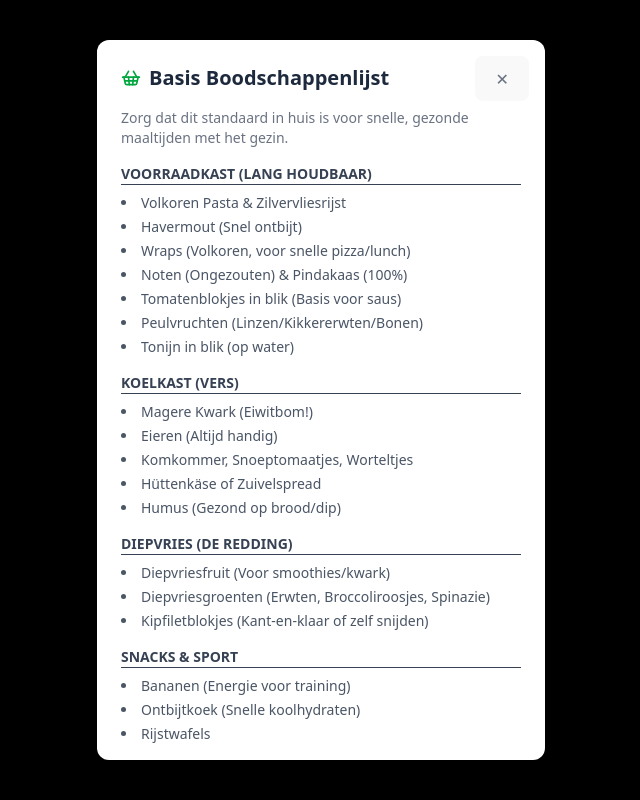
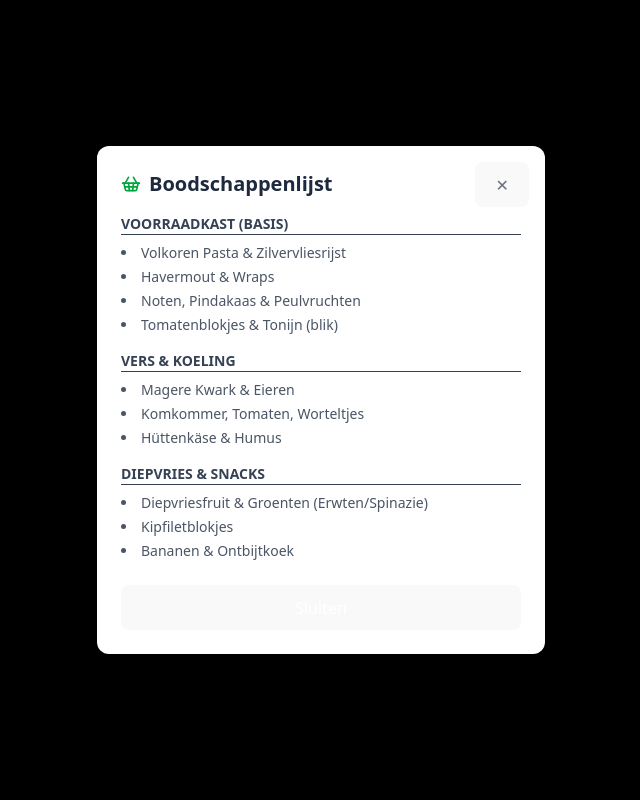
Before and after one commit to hiddehulshof/training, a React (Vite) app: page / in a window 1280 px wide. Both pictures are taken after a click on the button "Lijst". Shown: the top 800 px of the page, without its empty margins (319-959 px from the left). Built offline with nearby package versions, Linux system fonts and the light colour scheme.

Commit message:
Update App.jsx

```diff
--- a/src/App.jsx
+++ b/src/App.jsx
@@ -1,7 +1,106 @@
 import React, { useState, useEffect } from 'react';
-import { Calendar, Moon, Zap, Trophy, Dumbbell, Coffee, Info, ChevronLeft, ChevronRight, Utensils, CheckCircle, Droplets, Apple, Carrot, Beef, ShoppingBasket } from 'lucide-react';
+import { Calendar, Moon, Zap, Trophy, Dumbbell, Coffee, Info, ChevronLeft, ChevronRight, Utensils, CheckCircle, Droplets, Apple, Carrot, Beef, ShoppingBasket, Dices, Plus, Trash2 } from 'lucide-react';
 
 // --- DATA & LOGIC ---
+
+const RECIPES = [
+  {
+    id: 1,
+    title: "Snelle Pasta Pesto met Kip",
+    tags: ["Snel", "Eiwitrijk"],
+    time: "15 min",
+    ingredients: ["Volkoren Penne", "Kipfilet blokjes", "Groene Pesto", "Cherrytomaatjes", "Broccoli (diepvries)"],
+    instructions: "Kook pasta en broccoli. Bak kip goudbruin. Meng alles met pesto en gehalveerde tomaatjes."
+  },
+  {
+    id: 2,
+    title: "Boerenomelet op Brood",
+    tags: ["Lunch/Diner", "Vega"],
+    time: "10 min",
+    ingredients: ["4 Eieren", "Roerbakgroenten", "Volkoren Brood", "Geraspte 30+ kaas", "Scheutje melk"],
+    instructions: "Bak groenten kort aan. Kluts eieren met melk en giet erover. Bak tot gestold. Serveer op brood."
+  },
+  {
+    id: 3,
+    title: "Kip Wraps met Mais & Bonen",
+    tags: ["Peuterproof", "Eiwitrijk"],
+    time: "20 min",
+    ingredients: ["Volkoren Wraps", "Kipfilet of Vega stukjes", "Mais (blik)", "Kidneybonen", "Paprika", "Tomatenpuree"],
+    instructions: "Bak kip en paprika. Voeg mais, bonen en puree toe. Vul wraps en rol op. Even kort in de pan voor een krokant korstje."
+  },
+  {
+    id: 4,
+    title: "Zoete Aardappel Stamppot",
+    tags: ["Peuter Hit", "Vega"],
+    time: "25 min",
+    ingredients: ["Zoete Aardappels", "Spinazie (vers)", "Feta blokjes", "Pijnboompitten", "Vegetarische balletjes"],
+    instructions: "Kook aardappels gaar en stamp fijn. Roer rauwe spinazie en feta erdoor (slinkt door hitte). Serveer met balletjes."
+  },
+  {
+    id: 5,
+    title: "Traybake met Worstjes & Groente",
+    tags: ["Oven (Makkie)", "Weinig Afwas"],
+    time: "30 min",
+    ingredients: ["Krieltjes", "Kipworstjes", "Courgette", "Paprika", "Rode ui", "Italiaanse kruiden"],
+    instructions: "Snijd alles grof. Meng met olie en kruiden op bakplaat. 25 min in oven op 200gr."
+  },
+  {
+    id: 6,
+    title: "Vissticks met Doperwten-Puree",
+    tags: ["Peuterproof", "Vis"],
+    time: "20 min",
+    ingredients: ["Vissticks (oven)", "Aardappels", "Doperwten (diepvries)", "Viskruiden", "Kwark (ipv mayo)"],
+    instructions: "Bak vissticks in oven. Kook aardappels en doperwten. Stamp tot een groene puree. Super leuk voor kids!"
+  },
+  {
+    id: 7,
+    title: "Macaroni met 'Verstopte' Groenten",
+    tags: ["Peuterproof", "Prep"],
+    time: "20 min",
+    ingredients: ["Volkoren Macaroni", "Rundergehakt", "Courgette (geraspt)", "Wortel (geraspt)", "Passata (tomatensaus)"],
+    instructions: "Rul gehakt. Bak geraspte groenten mee (zijn onzichtbaar!). Voeg saus toe. Meng met gekookte macaroni."
+  },
+  {
+    id: 8,
+    title: "Oosterse Wok met Rijst",
+    tags: ["Snel", "Veel Groente"],
+    time: "15 min",
+    ingredients: ["Zilvervliesrijst", "Wokgroenten pakket", "Kip of Tofu", "Ketjap Manis (minder zout)", "Cashewnoten"],
+    instructions: "Kook rijst. Wok kip en groenten op hoog vuur. Blus af met scheutje ketjap. Bestrooi met noten."
+  },
+  {
+    id: 9,
+    title: "Gezonde Pannenkoeken Party",
+    tags: ["Papadag", "Lunch/Diner"],
+    time: "20 min",
+    ingredients: ["Volkorenmeel", "Eieren", "Halfvolle Melk", "Appel", "Kaneel", "Spekjes (optioneel)"],
+    instructions: "Maak beslag. Bak pannenkoeken met schijfjes appel en kaneel erin meegebakken."
+  },
+  {
+    id: 10,
+    title: "Broccoli-Courgette Soep",
+    tags: ["Vitamines", "Lunch/Diner"],
+    time: "20 min",
+    ingredients: ["Broccoli", "Courgette", "Bouillonblokje", "Kookroom (light)", "Stokbrood"],
+    instructions: "Kook groenten in bouillon gaar. Pureer met staafmixer. Voeg scheutje room toe. Lekker dippen met brood."
+  },
+  {
+    id: 11,
+    title: "Chili con Carne (Mild)",
+    tags: ["Prep", "Eiwitrijk"],
+    time: "25 min",
+    ingredients: ["Rundergehakt", "Bruine bonen", "Mais", "Paprika", "Tomatenblokjes", "Rijst"],
+    instructions: "Rul gehakt. Voeg groenten en bonen toe. Laat sudderen in tomatenblokjes. Serveer met rijst."
+  },
+  {
+    id: 12,
+    title: "Poké Bowl met Zalm (uit blik)",
+    tags: ["Koud", "Snel"],
+    time: "10 min",
+    ingredients: ["Rijst (afgekoeld)", "Zalm uit blik", "Komkommer", "Avocado", "Edamame boontjes", "Sojasaus"],
+    instructions: "Doe rijst in kom. Leg toppings er los bovenop. Sprenkel beetje sojasaus erover."
+  }
+];
 
 const SPECIAL_DATES = {
   "2025-12-20": { type: "match", title: "Wedstrijd Thuis", details: "vs BVC'73 (15:30)", icon: "trophy" },
@@ -198,6 +297,11 @@ export default function App() {
   const [currentDate, setCurrentDate] = useState(new Date());
   const [showCircuit, setShowCircuit] = useState(false);
   const [showGroceryList, setShowGroceryList] = useState(false);
+  const [showRecipeModal, setShowRecipeModal] = useState(false);
+
+  // Recipe Roulette State
+  const [selectedRecipe, setSelectedRecipe] = useState(null);
+  const [shoppingListItems, setShoppingListItems] = useState([]);
 
   const toISODate = (d) => d.toISOString().split('T')[0];
   const getDayName = (d) => d.toLocaleDateString('nl-NL', { weekday: 'long' });
@@ -216,6 +320,28 @@ export default function App() {
   };
 
   const resetToday = () => setCurrentDate(new Date());
+
+  // Logic to pick a random recipe
+  const spinRecipe = () => {
+    const random = RECIPES[Math.floor(Math.random() * RECIPES.length)];
+    setSelectedRecipe(random);
+    setShowRecipeModal(true);
+  };
+
+  // Logic to add ingredients to shopping list
+  const addIngredientsToList = () => {
+    if (selectedRecipe) {
+      // Avoid duplicates roughly
+      const newItems = selectedRecipe.ingredients.filter(item => !shoppingListItems.includes(item));
+      setShoppingListItems(prev => [...prev, ...newItems]);
+      setShowRecipeModal(false);
+      setShowGroceryList(true); // Open list to confirm
+    }
+  };
+
+  const clearCustomList = () => {
+      setShoppingListItems([]);
+  };
 
   const dateStr = toISODate(currentDate);
   const plan = getDayPlan(dateStr, currentDate.getDay());
@@ -240,21 +366,30 @@ export default function App() {
     <div className="min-h-screen bg-slate-50 font-sans text-slate-800 pb-12">
       {/* HEADER */}
       <header className="bg-blue-900 text-white p-4 shadow-lg sticky top-0 z-10">
-        <div className="max-w-md mx-auto flex justify-between items-center">
+        <div className="max-w-md mx-auto flex flex-col gap-3">
+            <div className="flex justify-between items-center">
               <div>
                 <h1 className="text-xl font-bold tracking-tight">Volleybal & Voeding</h1>
                 <p className="text-xs text-blue-200">Gezond eten = Beter spelen</p>
               </div>
-          <div className="flex gap-2">
+              <button
+                onClick={spinRecipe}
+                className="bg-yellow-400 hover:bg-yellow-300 text-yellow-900 px-3 py-2 rounded-full transition flex items-center gap-1 shadow-md font-bold text-xs animate-pulse"
+              >
+                <Dices className="w-4 h-4" /> Wat eten we?
+              </button>
+            </div>
+
+            <div className="flex gap-2 justify-center">
                 <button
                     onClick={() => setShowGroceryList(true)}
-                className="text-xs bg-blue-800 hover:bg-blue-700 px-3 py-1 rounded-full transition flex items-center gap-1"
+                    className="text-xs bg-blue-800 hover:bg-blue-700 px-3 py-1.5 rounded-full transition flex items-center gap-1"
                 >
-                <ShoppingBasket className="w-3 h-3" /> Lijst
+                    <ShoppingBasket className="w-3 h-3" /> Lijst {shoppingListItems.length > 0 && `(${shoppingListItems.length})`}
                 </button>
                 <button
                     onClick={() => setShowCircuit(true)}
-                className="text-xs bg-blue-700 hover:bg-blue-600 px-3 py-1 rounded-full transition"
+                    className="text-xs bg-blue-700 hover:bg-blue-600 px-3 py-1.5 rounded-full transition"
                 >
                     Mijn Circuit
                 </button>
@@ -391,56 +526,103 @@ export default function App() {
       {/* GROCERY LIST MODAL */}
       <Modal isOpen={showGroceryList} onClose={() => setShowGroceryList(false)}>
         <h2 className="text-xl font-bold mb-4 flex items-center gap-2">
-            <ShoppingBasket className="w-5 h-5 text-green-600" /> Basis Boodschappenlijst
+            <ShoppingBasket className="w-5 h-5 text-green-600" /> Boodschappenlijst
         </h2>
-        <p className="text-sm text-gray-500 mb-4">Zorg dat dit standaard in huis is voor snelle, gezonde maaltijden met het gezin.</p>
+
+        {/* Dynamic Items from Recipe */}
+        {shoppingListItems.length > 0 && (
+            <div className="mb-6 bg-yellow-50 p-4 rounded-lg border border-yellow-200">
+                <div className="flex justify-between items-center mb-2">
+                    <h3 className="text-sm font-bold text-yellow-800 uppercase">Toegevoegd voor Recept</h3>
+                    <button onClick={clearCustomList} className="text-xs text-red-500 flex items-center hover:underline"><Trash2 className="w-3 h-3 mr-1"/> Wis</button>
+                </div>
+                <ul className="text-sm space-y-2">
+                    {shoppingListItems.map((item, idx) => (
+                        <li key={idx} className="flex items-center gap-2">
+                            <CheckCircle className="w-4 h-4 text-green-500" />
+                            <span>{item}</span>
+                        </li>
+                    ))}
+                </ul>
+            </div>
+        )}
 
         <div className="space-y-4">
             <div>
-                <h3 className="text-sm font-bold text-gray-700 uppercase mb-2 border-b">Voorraadkast (Lang houdbaar)</h3>
+                <h3 className="text-sm font-bold text-gray-700 uppercase mb-2 border-b">Voorraadkast (Basis)</h3>
                 <ul className="text-sm space-y-1 list-disc list-inside text-gray-600">
                     <li>Volkoren Pasta & Zilvervliesrijst</li>
-                    <li>Havermout (Snel ontbijt)</li>
-                    <li>Wraps (Volkoren, voor snelle pizza/lunch)</li>
-                    <li>Noten (Ongezouten) & Pindakaas (100%)</li>
-                    <li>Tomatenblokjes in blik (Basis voor saus)</li>
-                    <li>Peulvruchten (Linzen/Kikkererwten/Bonen)</li>
-                    <li>Tonijn in blik (op water)</li>
+                    <li>Havermout & Wraps</li>
+                    <li>Noten, Pindakaas & Peulvruchten</li>
+                    <li>Tomatenblokjes & Tonijn (blik)</li>
+                </ul>
+            </div>
+            <div>
+                <h3 className="text-sm font-bold text-gray-700 uppercase mb-2 border-b">Vers & Koeling</h3>
+                <ul className="text-sm space-y-1 list-disc list-inside text-gray-600">
+                    <li>Magere Kwark & Eieren</li>
+                    <li>Komkommer, Tomaten, Worteltjes</li>
+                    <li>Hüttenkäse & Humus</li>
+                </ul>
+            </div>
+             <div>
+                <h3 className="text-sm font-bold text-gray-700 uppercase mb-2 border-b">Diepvries & Snacks</h3>
+                <ul className="text-sm space-y-1 list-disc list-inside text-gray-600">
+                    <li>Diepvriesfruit & Groenten (Erwten/Spinazie)</li>
+                    <li>Kipfiletblokjes</li>
+                    <li>Bananen & Ontbijtkoek</li>
+                </ul>
+            </div>
+        </div>
+        <button onClick={() => setShowGroceryList(false)} className="mt-6 w-full bg-green-600 text-white py-2 rounded-lg font-semibold hover:bg-green-700">Sluiten</button>
+      </Modal>
+
+      {/* RECIPE ROULETTE MODAL */}
+      <Modal isOpen={showRecipeModal} onClose={() => setShowRecipeModal(false)}>
+        {selectedRecipe && (
+            <div className="text-center">
+                <div className="bg-yellow-100 w-16 h-16 rounded-full flex items-center justify-center mx-auto mb-4 animate-bounce">
+                    <span className="text-3xl">🍲</span>
+                </div>
+                <h2 className="text-xl font-bold text-gray-800 mb-1">{selectedRecipe.title}</h2>
+                <div className="flex justify-center gap-2 mb-4">
+                    {selectedRecipe.tags.map(tag => (
+                        <span key={tag} className="text-xs bg-gray-100 text-gray-600 px-2 py-1 rounded-full">{tag}</span>
+                    ))}
+                    <span className="text-xs bg-blue-100 text-blue-600 px-2 py-1 rounded-full">⏱ {selectedRecipe.time}</span>
+                </div>
+
+                <div className="bg-green-50 p-4 rounded-lg text-left mb-4 border border-green-100">
+                    <h3 className="font-bold text-green-800 text-sm mb-2">Ingrediënten:</h3>
+                    <ul className="text-sm text-gray-700 list-disc list-inside">
+                        {selectedRecipe.ingredients.map(ing => <li key={ing}>{ing}</li>)}
                     </ul>
                 </div>
 
-            <div>
-                <h3 className="text-sm font-bold text-gray-700 uppercase mb-2 border-b">Koelkast (Vers)</h3>
-                <ul className="text-sm space-y-1 list-disc list-inside text-gray-600">
-                    <li>Magere Kwark (Eiwitbom!)</li>
-                    <li>Eieren (Altijd handig)</li>
-                    <li>Komkommer, Snoeptomaatjes, Worteltjes</li>
-                    <li>Hüttenkäse of Zuivelspread</li>
-                    <li>Humus (Gezond op brood/dip)</li>
-                </ul>
+                <div className="text-left mb-6">
+                    <h3 className="font-bold text-gray-800 text-sm mb-1">Zo maak je het:</h3>
+                    <p className="text-sm text-gray-600 leading-relaxed">{selectedRecipe.instructions}</p>
                 </div>
 
-            <div>
-                <h3 className="text-sm font-bold text-gray-700 uppercase mb-2 border-b">Diepvries (De redding)</h3>
-                <ul className="text-sm space-y-1 list-disc list-inside text-gray-600">
-                    <li>Diepvriesfruit (Voor smoothies/kwark)</li>
-                    <li>Diepvriesgroenten (Erwten, Broccoliroosjes, Spinazie)</li>
-                    <li>Kipfiletblokjes (Kant-en-klaar of zelf snijden)</li>
-                </ul>
-            </div>
+                <div className="space-y-3">
+                    <button
+                        onClick={addIngredientsToList}
+                        className="w-full bg-green-600 hover:bg-green-700 text-white py-3 rounded-xl font-bold flex items-center justify-center gap-2 shadow-sm"
+                    >
+                        <Plus className="w-5 h-5" /> Zet op Boodschappenlijst
+                    </button>
 
-            <div>
-                <h3 className="text-sm font-bold text-gray-700 uppercase mb-2 border-b">Snacks & Sport</h3>
-                <ul className="text-sm space-y-1 list-disc list-inside text-gray-600">
-                    <li>Bananen (Energie voor training)</li>
-                    <li>Ontbijtkoek (Snelle koolhydraten)</li>
-                    <li>Rijstwafels</li>
-                </ul>
+                    <button
+                        onClick={spinRecipe}
+                        className="w-full bg-white border-2 border-yellow-400 text-yellow-700 hover:bg-yellow-50 py-2 rounded-xl font-bold flex items-center justify-center gap-2"
+                    >
+                        <Dices className="w-4 h-4" /> Ander Recept
+                    </button>
                 </div>
             </div>
+        )}
+      </Modal>
 
-        <button onClick={() => setShowGroceryList(false)} className="mt-6 w-full bg-green-600 text-white py-2 rounded-lg font-semibold hover:bg-green-700">Sluiten</button>
-      </Modal>
     </div>
   );
 }
```
Lines whose indentation alone changed are shown as unchanged.
